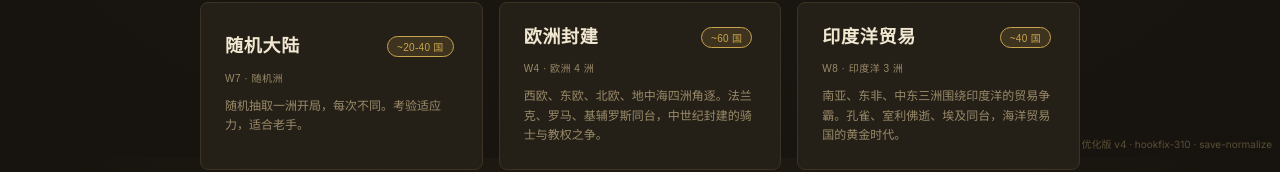
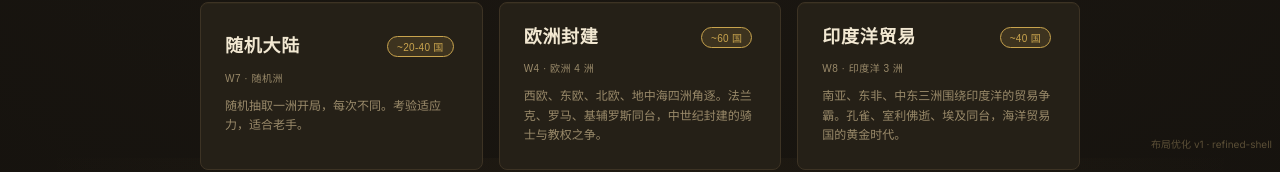
Before and after one commit to Lunora-Gather/Imperium-Aeternum, a React (Vite) app: page / in a window 1280 px wide. Shown: the part 642-814 px from the top of the page. Built offline with nearby package versions, Linux system fonts and the light colour scheme.

Commit message:
Load refined layout stylesheet

```diff
--- a/src/main.tsx
+++ b/src/main.tsx
@@ -3,8 +3,9 @@
 
 import { createRoot } from 'react-dom/client';
 import './index.css';
+import './layout.css';
 
-const BUILD_MARK = '优化版 v4 · hookfix-310 · save-normalize';
+const BUILD_MARK = '布局优化 v1 · refined-shell';
 
 function showFatalError(error: unknown) {
   const root = document.getElementById('root');
```
